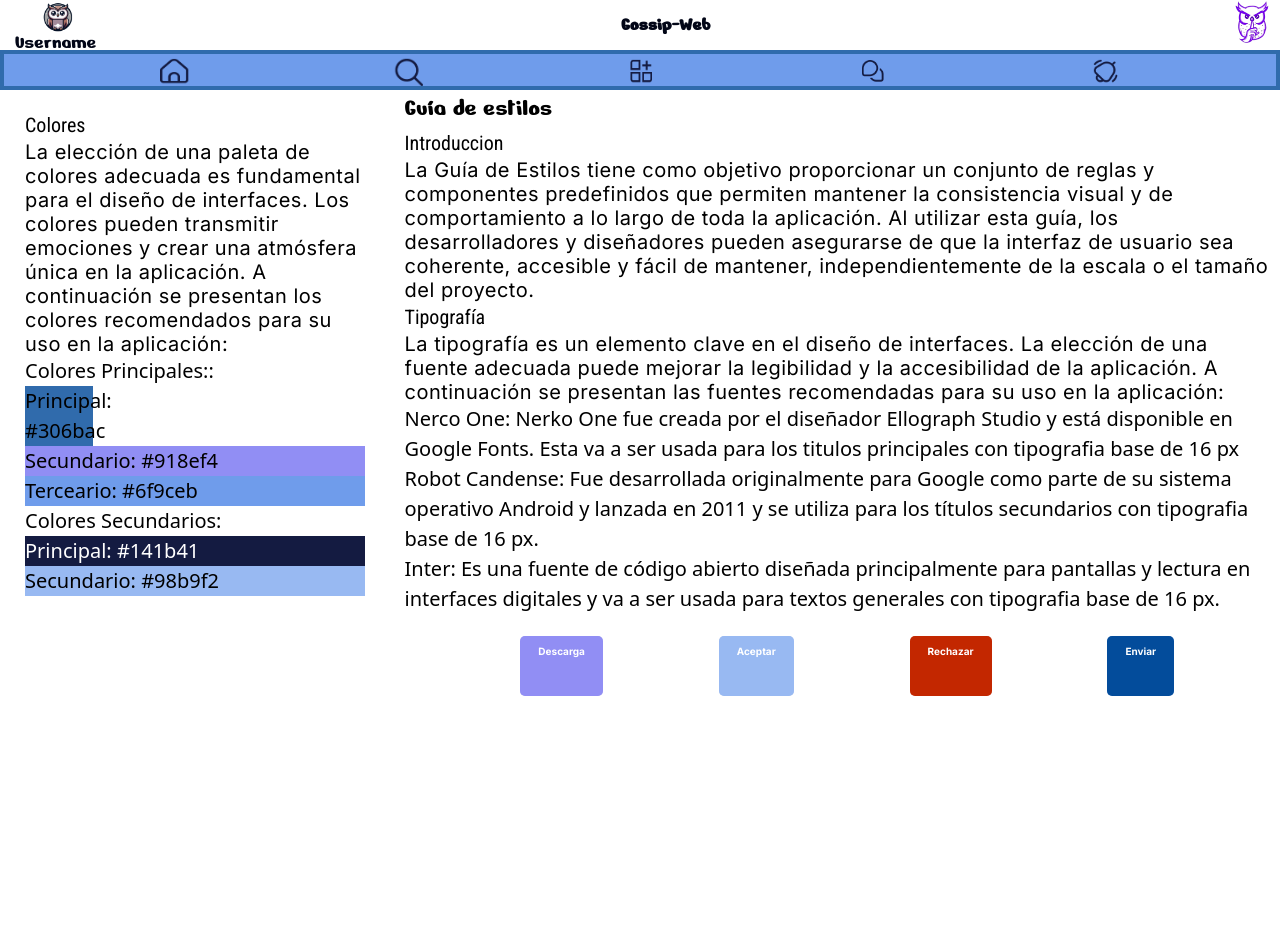
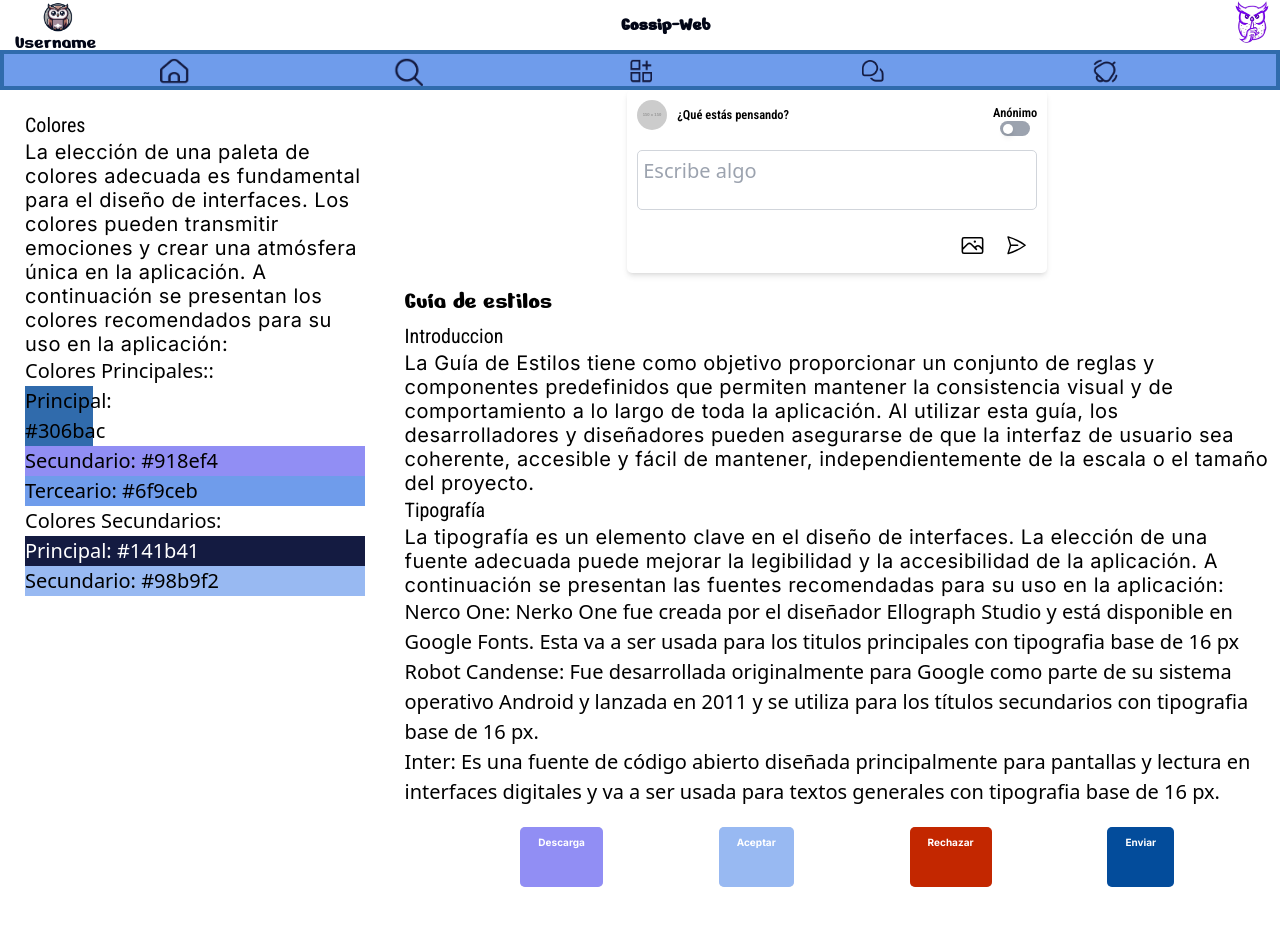
Before and after one commit to FelipeCabal/gossip-web-frontend, a React (Vite) app: page /style-guide in a window 1280 px wide. Shown: the top 926 px of the page. Before the commit the page ends 800 px from the top, so only its background shows below. Built offline with nearby package versions, Linux system fonts and the light colour scheme.

Commit message:
PostForm sin peticion post

```diff
--- a/package.json
+++ b/package.json
@@ -15,6 +15,7 @@
     "@mui/icons-material": "^6.1.1",
     "@mui/material": "^6.1.1",
     "axios": "^1.7.7",
+    "firebase": "^10.14.1",
     "react": "^18.3.1",
     "react-dom": "^18.3.1",
     "react-icons": "^5.3.0",
--- /dev/null
+++ b/src/components/postsHomeForm/postHomeForm.jsx
@@ -0,0 +1,139 @@
+import { useState } from "react";
+import { ImagenPreview } from "../../partials/ImagenPreview/imagenPreview";
+import { uploadFile } from "../../services/firebase-services";
+
+export function PostHomeForm() {
+    const autoResize = (e) => {
+        const textarea = e.target;
+        textarea.style.height = 'auto';
+        textarea.style.height = `${textarea.scrollHeight}px`;
+    };
+
+    const [isToggled, setIsToggled] = useState(false);
+    const [postContent, setPostContent] = useState({
+        description: '',
+        imagen: '',
+        esAnonimo: isToggled
+    });
+    const [asset, setAsset] = useState(null);
+    const [isUploading, setIsUploading] = useState(false);
+
+    const handleChangeDescription = (e) => {
+        setPostContent(prevContent => ({ ...prevContent, description: e.target.value }));
+    };
+
+    const handleSubmit = (e) => {
+        e.preventDefault();
+        if (!postContent.description) return;
+
+        console.log('Post submitted:', postContent);
+        setIsToggled(false);
+        setPostContent({ description: '', imagen: '', esAnonimo: false });
+        setAsset(null);
+    };
+
+    const handleFileChange = async (e) => {
+        const file = e.target.files[0];
+        if (!file) return;
+
+        const validTypes = ['image/jpeg', 'image/png', 'image/gif', 'video/mp4', 'video/mpeg'];
+        if (!validTypes.includes(file.type)) {
+            alert("Solo se permiten imágenes o videos.");
+            return;
+        }
+
+        const newAsset = {
+            type: 'publicaciones',
+            name: file.name,
+            url: URL.createObjectURL(file), // Vista previa local
+            file,
+        };
+
+        setAsset(newAsset);
+        setIsUploading(true);
+
+        try {
+            const url = await uploadFile(newAsset, (percentage) => {
+                if (percentage === 100) {
+                    console.log("Upload complete for:", newAsset);
+                }
+            });
+            if (url) {
+                setPostContent(prevContent => ({ ...prevContent, imagen: url }));
+                console.log("Image/Video URL updated:", url);
+            }
+        } catch (error) {
+            console.error("Upload error:", error);
+        } finally {
+            setIsUploading(false);
+        }
+    };
+
+    const handleToggle = () => {
+        setIsToggled(!isToggled);
+        setPostContent(prevContent => ({ ...prevContent, esAnonimo: !isToggled }));
+    };
+
+    return (
+        <div className="bg-white rounded-lg shadow-md p-4 mb-4 w-full max-w-2xl mx-auto">
+            <div className="flex justify-between items-center space-x-4 mb-4">
+                <div className="flex items-center space-x-4 mb-4">
+                    <img
+                        className="w-12 h-12 rounded-full"
+                        src="https://via.placeholder.com/150"
+                        alt="Profile"
+                    />
+                    <h2 className="text-xl font-semibold">¿Qué estás pensando?</h2>
+                </div>
+                <div className="flex flex-col justify-center items-center">
+                    <h2 className="text-xl font-semibold">Anónimo</h2>
+                    <button
+                        onClick={handleToggle}
+                        className={`w-12 h-6 flex items-center rounded-full p-1 duration-300 focus:outline-none ${isToggled ? 'bg-green-500' : 'bg-gray-400'}`}
+                    >
+                        <div
+                            className={`w-4 h-4 bg-white rounded-full shadow-md transform duration-300 ${isToggled ? 'translate-x-6' : 'translate-x-0'}`}
+                        />
+                    </button>
+                </div>
+            </div>
+
+            <form onSubmit={handleSubmit}>
+                <textarea
+                    className="w-full h-24 p-2 border border-gray-300 rounded-lg resize-none focus:outline-none focus:ring-2 focus:ring-blue-500 overflow-hidden"
+                    placeholder="Escribe algo"
+                    value={postContent.description}
+                    onChange={handleChangeDescription}
+                    onInput={autoResize}
+                />
+                {(!isUploading && asset) ? <ImagenPreview file={asset} /> : asset && <h2>Loading</h2>}
+                <div className="flex justify-end items-center mt-4">
+                    <input
+                        type="file"
+                        id="file-upload"
+                        className="hidden"
+                        onChange={handleFileChange}
+                        accept="image/*,video/*"
+                        multiple={false}
+                    />
+                    <label
+                        htmlFor="file-upload"
+                        className="flex items-center py-2 px-4 rounded-lg cursor-pointer focus:outline-none hover:bg-slate-400"
+                    >
+                        <svg xmlns="http://www.w3.org/2000/svg" fill="none" viewBox="0 0 24 24" strokeWidth="1.5" stroke="currentColor" className="size-10">
+                            <path strokeLinecap="round" strokeLinejoin="round" d="m2.25 15.75 5.159-5.159a2.25 2.25 0 0 1 3.182 0l5.159 5.159m-1.5-1.5 1.409-1.409a2.25 2.25 0 0 1 3.182 0l2.909 2.909m-18 3.75h16.5a1.5 1.5 0 0 0 1.5-1.5V6a1.5 1.5 0 0 0-1.5-1.5H3.75A1.5 1.5 0 0 0 2.25 6v12a1.5 1.5 0 0 0 1.5 1.5Zm10.5-11.25h.008v.008h-.008V8.25Zm.375 0a.375.375 0 1 1-.75 0 .375.375 0 0 1 .75 0Z" />
+                        </svg>
+                    </label>
+                    <button
+                        type="submit"
+                        className="flex items-center py-2 px-4 rounded-lg hover:bg-blue-400 focus:outline-none"
+                    >
+                        <svg xmlns="http://www.w3.org/2000/svg" fill="none" viewBox="0 0 24 24" strokeWidth="1.5" stroke="black" className="size-9">
+                            <path strokeLinecap="round" strokeLinejoin="round" d="M6 12 3.269 3.125A59.769 59.769 0 0 1 21.485 12 59.768 59.768 0 0 1 3.27 20.875L5.999 12Zm0 0h7.5" />
+                        </svg>
+                    </button>
+                </div>
+            </form>
+        </div>
+    );
+}
--- a/src/pages/GuiaEstilos.jsx
+++ b/src/pages/GuiaEstilos.jsx
@@ -1,5 +1,6 @@
 import Navbar from "../partials/navbar";
 import "../css/buttons/buttons.css"
+import { PostHomeForm } from "../components/postsHomeForm/postHomeForm";
 
 export function GuiaEstilos() {
     return (
@@ -25,6 +26,7 @@ export function GuiaEstilos() {
 
                 </div>
                 <div className="right-column">
+                    <PostHomeForm />
                     <h1 className="text-[25px]">Guía de estilos</h1>
                     <h2>Introduccion</h2>
                     <p>La Guía de Estilos tiene como objetivo proporcionar un conjunto de reglas y componentes predefinidos que permiten mantener la consistencia visual y de comportamiento a lo largo de toda la aplicación. Al utilizar esta guía, los desarrolladores y diseñadores pueden asegurarse de que la interfaz de usuario sea coherente, accesible y fácil de mantener, independientemente de la escala o el tamaño del proyecto.</p>
--- /dev/null
+++ b/src/partials/ImagenPreview/imagenPreview.css
@@ -0,0 +1,41 @@
+.assets-preview-group__box {
+    display: flex;
+    flex-direction: column;
+    flex-wrap: wrap;
+    align-items: center;
+    width: 150px;
+    height: auto;
+    border-radius: 4px;
+    position: relative;
+}
+
+.assets-preview-group__box::after {
+    position: absolute;
+    display: flex;
+    justify-content: center;
+    align-items: center;
+    inset: 0;
+    opacity: 0;
+    font-weight: bolder;
+    transition: opacity 0.3s ease-in;
+}
+
+.assets-preview-group__box--progress::after {
+    background: rgba(134, 139, 139, 0.8);
+    content: "CARGANDO...";
+    color: #fff;
+    opacity: 1;
+}
+
+.assets-preview-group__box--completed::after {
+    background: rgba(87, 204, 153, 0.95);
+    content: "SUBIDO";
+    color: #000;
+    opacity: 1;
+}
+
+.assets-preview-group__img {
+    width: 100%;
+    height: auto;
+    object-fit: cover;
+}
--- /dev/null
+++ b/src/partials/ImagenPreview/imagenPreview.jsx
@@ -0,0 +1,12 @@
+import { useEffect, useState } from 'react';
+import './ImagenPreview.css'
+
+export function ImagenPreview({ file }) {
+    const { id, url, name } = file;
+
+    return <>
+        <div className='' data-file={id}>
+            <img src={url} alt={name} />
+        </div>
+    </>
+}
--- a/src/providers/AuthProvider.jsx
+++ b/src/providers/AuthProvider.jsx
@@ -17,14 +17,14 @@ export function AuthContextProvider({ child }) {
     }
 
     const getUsuario = () => {
-       /* axios.get(process.env.REACT_APP_API + "/auth/profile")
+        axios.get(process.env.REACT_APP_API + "/auth/profile")
             .then((respuesta) => {
                 setUsuario(respuesta.data);
                 setIsLoading(false);
             })
             .catch(function (error) {
                 setIsLoading(false);
-            })*/
+            })
     }
 
     useEffect(() => {
@@ -47,7 +47,7 @@ export function AuthContextProvider({ child }) {
             updateToken,
             deleteToken
         }
-    }, [token,usuario, isLoading])
+    }, [token, usuario, isLoading])
     return <AuthContext.Provider value={Context}>{child}</AuthContext.Provider>
 
 }
```
Also changed, not shown: src/services/firebase-services.jsx (+7 -6 lines), 1 other file (tests, documents, lock files or other folders). Lines whose indentation alone changed are shown as unchanged.
